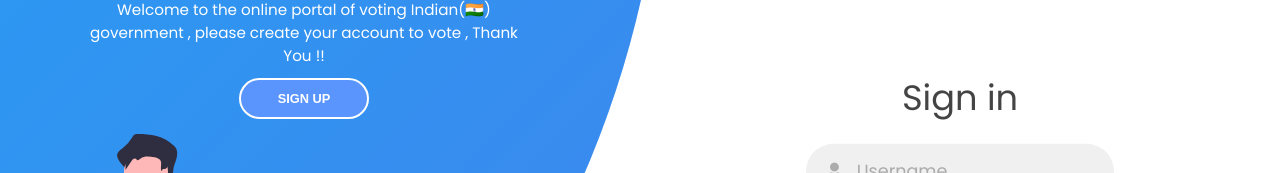
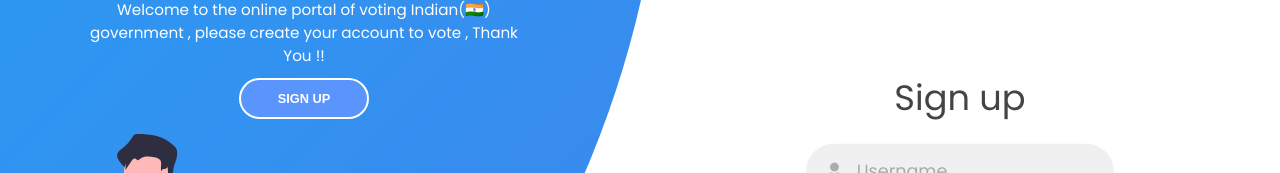
Before and after one commit to yashsarda21/Voting-Systme-with-Blockchain, a plain HTML site: page index.html in a window 1280 px wide. Shown: the part 142-315 px from the top of the page. Drawn offline with Linux system fonts and the light colour scheme.

Commit message:
making conflict

```diff
--- a/index.html
+++ b/index.html
@@ -14,7 +14,7 @@
     <div class="forms-container">
         <div class="signin-signup">
             <form action="" class="sign-in-form">
-                <h class="title">Sign in</h>
+                <h class="title">Sign up</h>
                 <div class="input-field">
                     <i class="fas fa-user"></i>
                     <input type="text" placeholder="Username">
```
